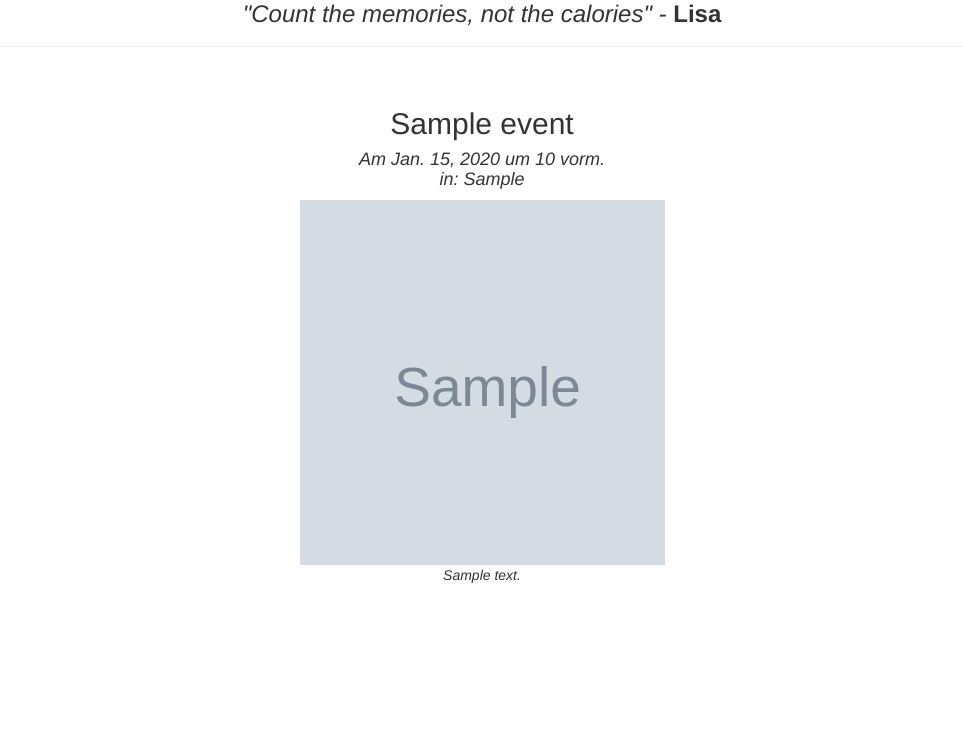
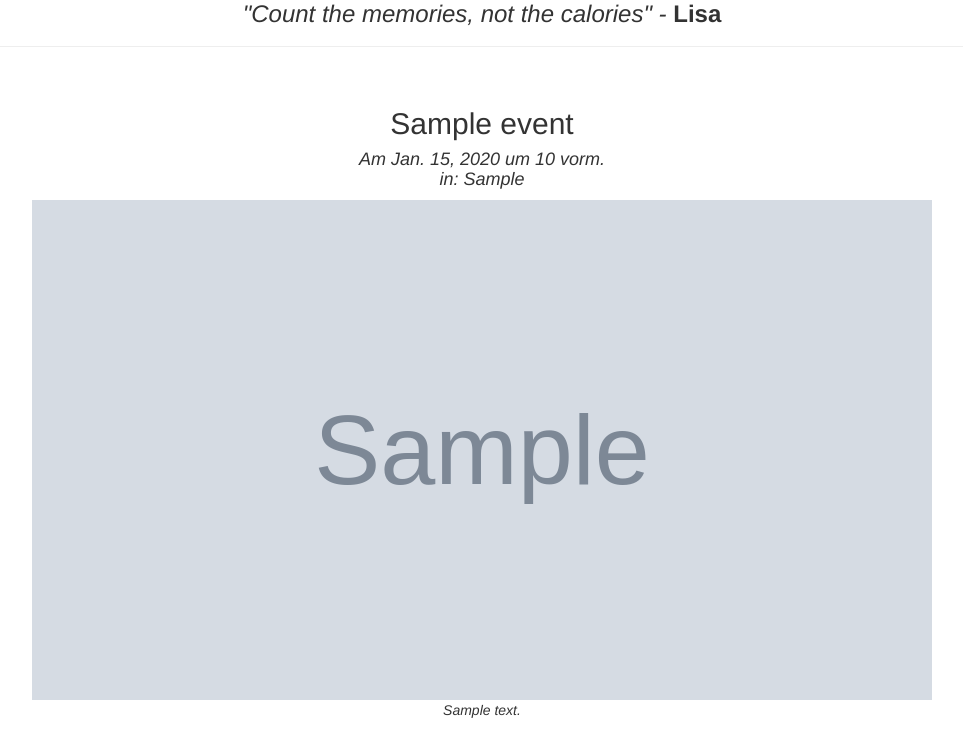
Before and after one commit to nonskill/FoodBlogFinal, a Django app: page /event/1/ in a window 1280 px wide. Shown: the part 222-952 px from the top of the page, without its empty margins (158-1121 px from the left). Before the commit the page ends 805 px from the top, so only its background shows below. Run offline with Django 3.2, Linux system fonts and the light colour scheme; tables that the repository leaves empty hold one stand-in row (values such as "Sample post"); grey boxes marked "Sample" are stand-in pictures; some libraries are stand-ins or nearby versions; some web fonts are replaced.

Commit message:
Update event_detail.html

```diff
--- a/blog/templates/blog/event_detail.html
+++ b/blog/templates/blog/event_detail.html
@@ -95,14 +95,14 @@ and (max-width: 4096px) {
 
 /* Responsive Images for DESKTOP and TABLET - */
 .crop {
-   width: 365px;
-   height: 365px;
+   width: 900px;
+   height: 500px;
    overflow: hidden;
 }
 
 .crop img {
-    width: 375px;
-    height: 375px;
+    width: 900px;
+    height: 500px;
     padding: 0px;
 }
 
```
